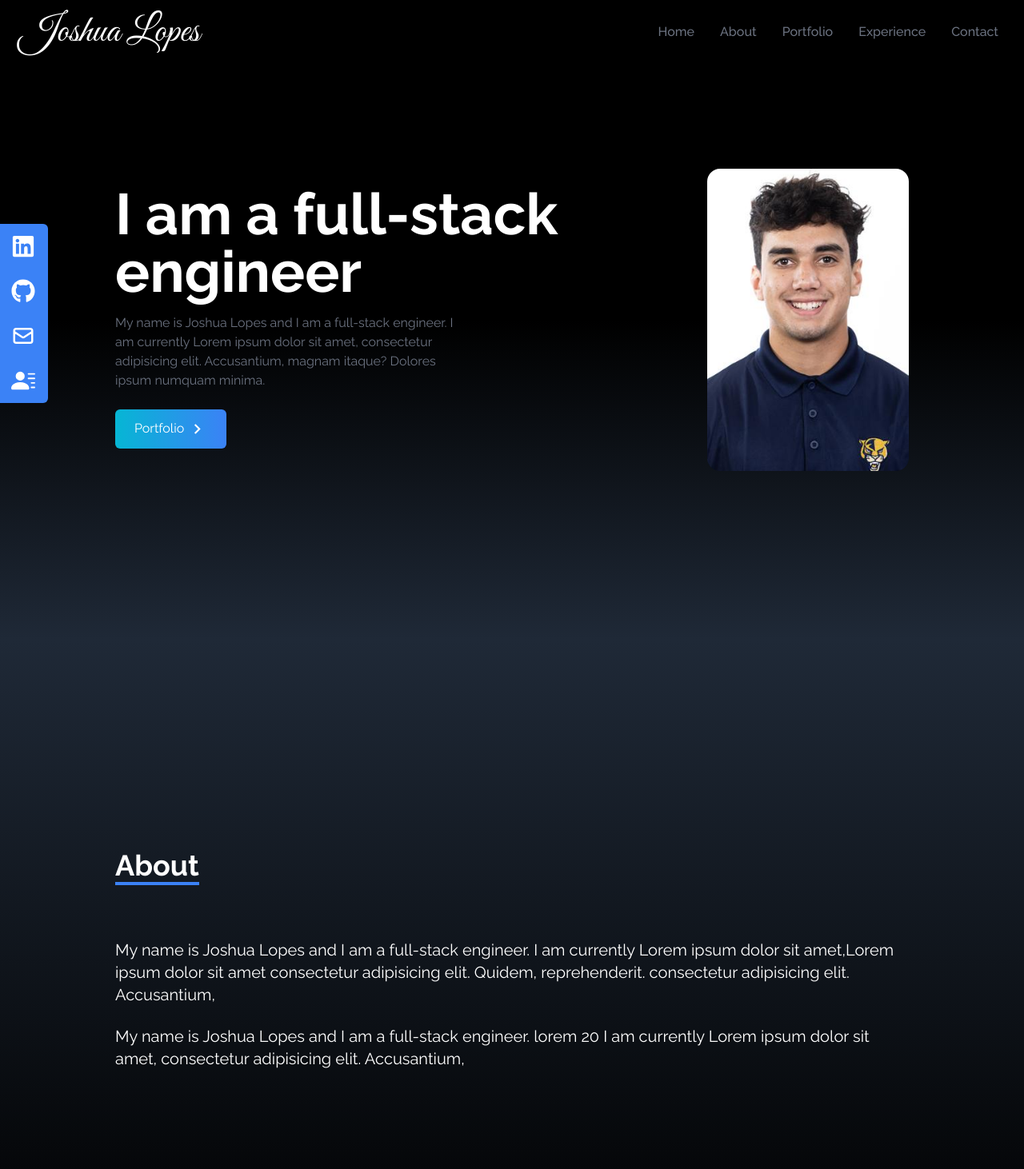
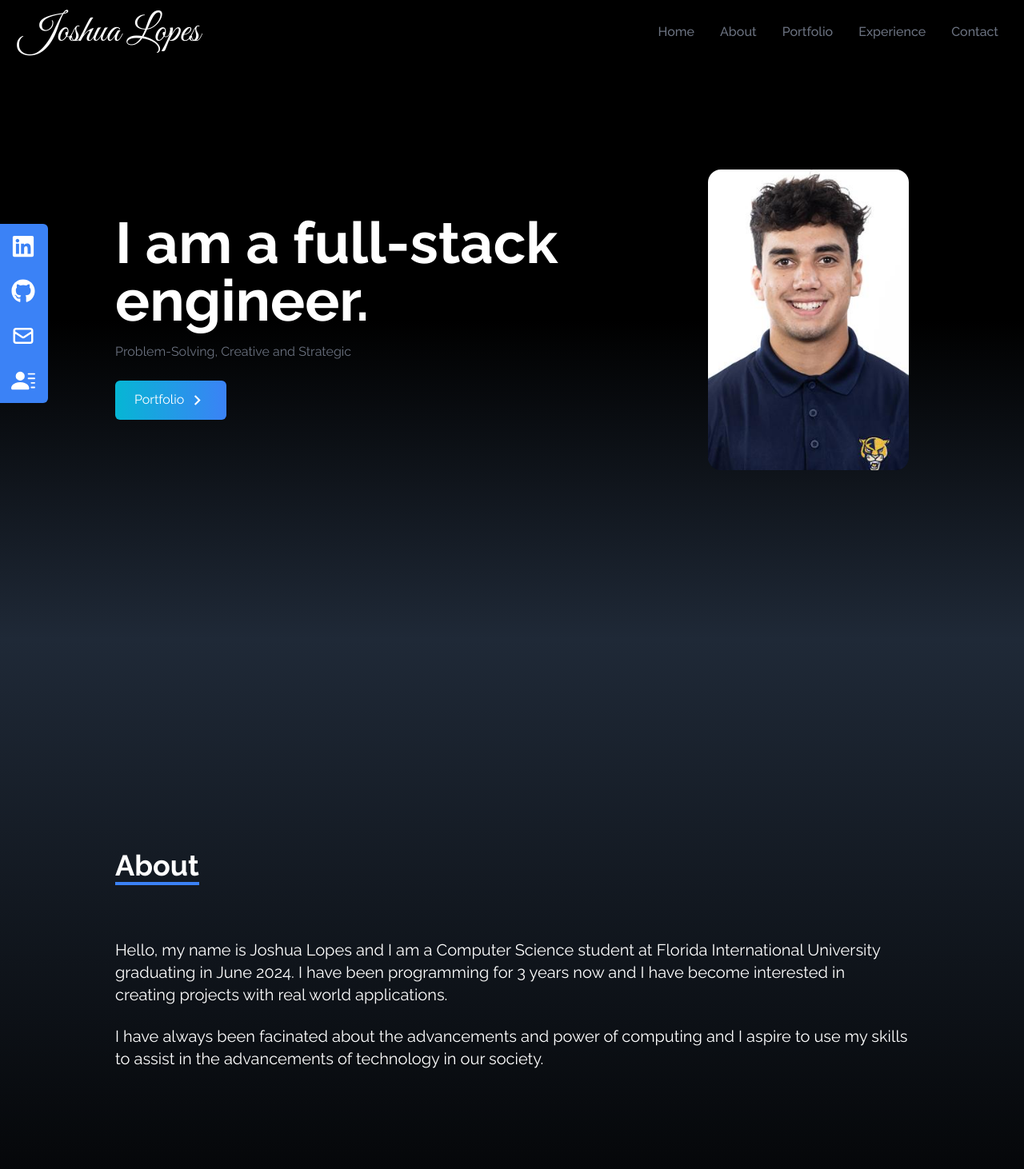
Before and after one commit to joshlo39/My-Portfolio, a React (Create React App) app: page / in a window 1280 px wide. Shown: the top 1462 px of the page at 80% size. Built offline with nearby package versions, Linux system fonts and the light colour scheme.

Commit message:
Changing Personal Text

```diff
--- a/src/components/About.jsx
+++ b/src/components/About.jsx
@@ -12,16 +12,16 @@ const About = () => {
             </div>
 
             <p className=" text-xl mt-10">
-                My name is Joshua Lopes and I am a full-stack engineer. I am currently
-                Lorem ipsum dolor sit amet,Lorem ipsum dolor sit amet consectetur adipisicing elit.
-                 Quidem, reprehenderit. consectetur adipisicing elit. Accusantium,
+                Hello, my name is Joshua Lopes and I am a Computer Science student at Florida International University graduating in June 2024.
+                I have been programming for 3 years now and I have become interested in creating projects with real world applications.
+
             </p>
 
             <br />
 
             <p className="text-xl">
-                My name is Joshua Lopes and I am a full-stack engineer. lorem 20 I am currently
-                Lorem ipsum dolor sit amet, consectetur adipisicing elit. Accusantium,
+                I have always been facinated about the advancements and power of computing and I aspire to use my skills to assist in the advancements
+                of technology in our society.
             </p>
 
         </div>
--- a/src/components/Home.jsx
+++ b/src/components/Home.jsx
@@ -11,11 +11,10 @@ const Home = () => {
         <div className=" max-w-screen-lg mx-auto flex flex-co items-center
          justify-center h-full px-4 md:flex-row">
             <div className="flex flex-col justify-center h-full">
-                <h2 className="text-4xl sm:text-7xl font-bold text-white">I am a full-stack engineer</h2>
+                <h2 className="text-4xl sm:text-7xl font-bold text-white">I am a full-stack engineer.</h2>
 
-                <p className="text-gray-500 py-4 max-w-md">My name is Joshua Lopes and I am a full-stack engineer. I am currently
-                    Lorem ipsum dolor sit amet, consectetur adipisicing elit. Accusantium,
-                    magnam itaque? Dolores ipsum numquam minima.
+                <p className="text-gray-500 py-4 max-w-md"> Problem-Solving, Creative and Strategic
+
                 </p>
 
                 <div>
```
